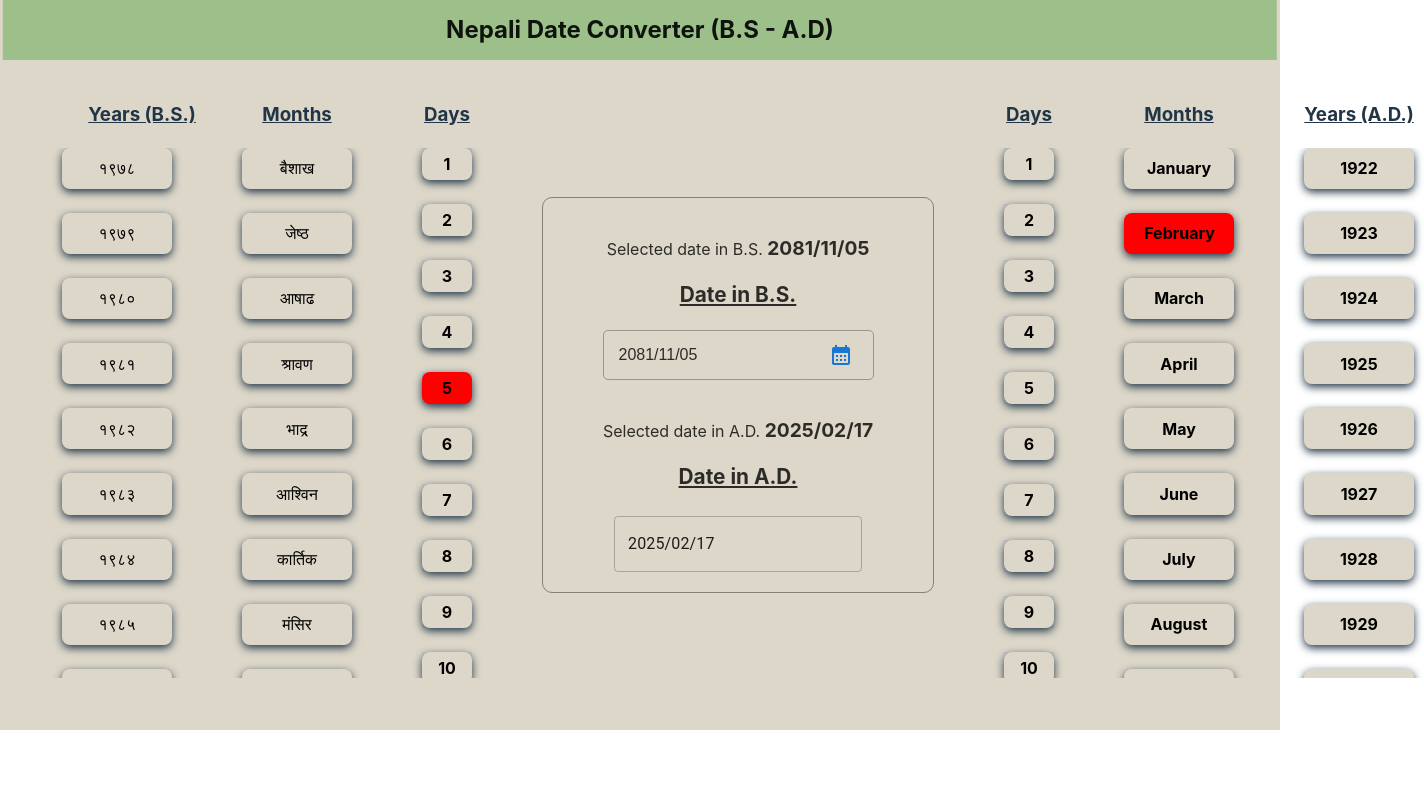
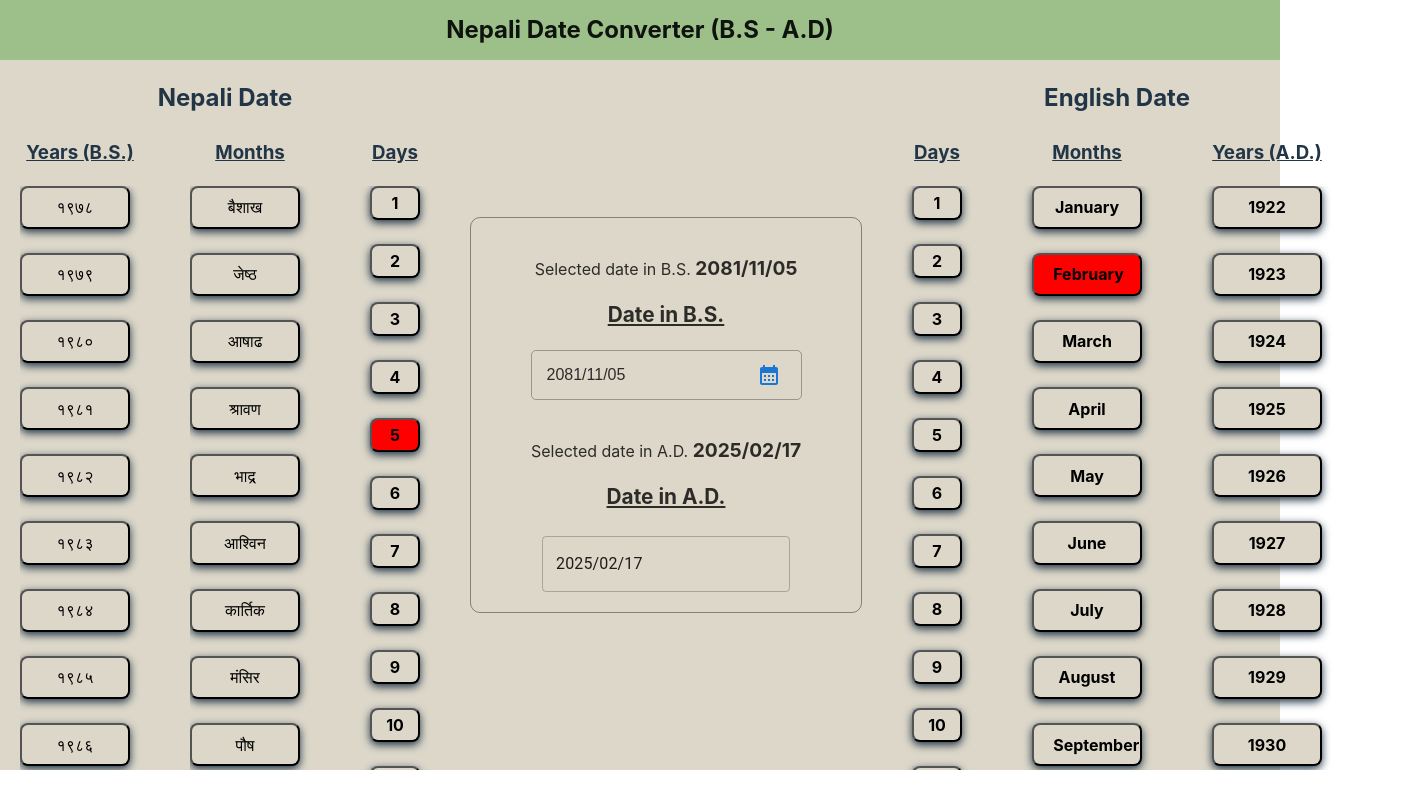
Before and after one commit to bipin-Pariyar2003/Nepali-Date-Picker, a React (Vite) app: page / in a window 1280 px wide. Shown: the whole page, 1424 px wide, since content can reach past the window. Built offline with nearby package versions, Linux system fonts and the light colour scheme.

Commit message:
styled little bit

```diff
--- a/src/App.css
+++ b/src/App.css
@@ -2,7 +2,7 @@
   /* max-width: 1280px; */
   max-width: 100%;
   margin: 0 auto;
-  padding: 2rem;
+  /* padding: 2rem; */
   text-align: center;
   background-color: #dcd7c9;
   /* background-color: #9DC08B; */
--- a/src/App.jsx
+++ b/src/App.jsx
@@ -17,10 +17,8 @@ function App() {
   const initialNepaliDate = ad2bsHandler(initialEnglishDate);
 
   //state
-  const [selectedNepaliDate, setSelectedNepaliDate] =
-    useState(initialNepaliDate);
-  const [selectedEnglishDate, setSelectedEnglishDate] =
-    useState(initialEnglishDate);
+  const [selectedNepaliDate, setSelectedNepaliDate] = useState(initialNepaliDate);
+  const [selectedEnglishDate, setSelectedEnglishDate] = useState(initialEnglishDate);
 
   //handling nepali date change
   const handleNepaliDateChange = (date) => {
@@ -44,25 +42,32 @@ function App() {
           display: "flex",
           alignItems: "center",
           justifyContent: "space-between", // Ensures left, center, and right alignment
-          padding: "20px",
+          padding: "0 20px",
+          gap: "40px",
         }}
       >
         {/* Left Side (BsView) */}
         <div
-          style={{ flex: "1", display: "flex", justifyContent: "flex-start" }}
+          style={{
+            display: "flex",
+            flex: 1,
+            gap: "50px",
+            width: "100%",
+            justifyContent: "center",
+            position: "relative",
+            paddingTop: "60px",
+          }}
         >
-          <BsView
-            selectedDate={selectedNepaliDate}
-            onChange={handleNepaliDateChange}
-          />
+          <h2 style={{ position: "absolute", top: 0 }}>Nepali Date</h2>
+          <BsView selectedDate={selectedNepaliDate} onChange={handleNepaliDateChange} />
         </div>
 
         {/* Centered (DatePickers) */}
         <div
           style={{
-            margin: "60px",
-            marginTop: "120px",
-            width: "40%", // Set explicit width for more space
+            // margin: "60px",
+            // marginTop: "60px",
+            width: "min-content", // Set explicit width for more space
             minWidth: "350px", // Ensure it doesn't get too small
             display: "flex",
             flexDirection: "column",
@@ -72,6 +77,7 @@ function App() {
             padding: "20px",
             alignItems: "center",
             justifyContent: "center",
+            flex: 1,
           }}
         >
           <NepDatePicker
@@ -85,11 +91,19 @@ function App() {
         </div>
 
         {/* Right Side (AdView) */}
-        <div style={{ flex: "1", display: "flex", justifyContent: "flex-end" }}>
-          <AdView
-            selectedDate={selectedEnglishDate}
-            onChange={handleEngDateChange}
-          />
+        <div
+          style={{
+            display: "flex",
+            flex: 1,
+            gap: "50px",
+            width: "100%",
+            justifyContent: "center",
+            position: "relative",
+            paddingTop: "60px",
+          }}
+        >
+          <h2 style={{ position: "absolute", top: 0 }}>English Date</h2>
+          <AdView selectedDate={selectedEnglishDate} onChange={handleEngDateChange} />
         </div>
       </div>
     </>
--- a/src/Views/AdView/index.css
+++ b/src/Views/AdView/index.css
@@ -2,7 +2,6 @@
   width: 110px;
   font-weight: bold;
   background-color: #dcd7c9;
-
   box-shadow: #213547 0px 3px 8px;
   margin: 0;
 }
@@ -11,7 +10,6 @@
   width: 110px;
   font-weight: bold;
   background-color: #b3d8a8;
-
   box-shadow: #213547 0px 3px 8px;
   margin: 0;
 }
@@ -33,7 +31,6 @@
   padding: 5px;
   font-weight: bold;
   background-color: #b3d8a8;
-
   box-shadow: #213547 0px 3px 8px;
   margin: 0;
 }
--- a/src/Views/AdView/index.jsx
+++ b/src/Views/AdView/index.jsx
@@ -40,14 +40,14 @@ const AdView = ({ selectedDate, onChange }) => {
   return (
     <>
       {/* showing days  */}
-      <div style={{ marginTop: "30px", marginRight: "50px" }}>
+      <div>
         <h3 style={{ textDecoration: "underline" }}>Days</h3>
         <div
           style={{
             marginTop: "0px",
             display: "flex",
             flexDirection: "column",
-            height: "530px",
+            height: "73vh",
             overflowY: "auto",
           }}
         >
@@ -89,9 +89,10 @@ ${+viewDate.date === +day ? "highlight-day" : "day-button"}
                     //  }
                     // }
                     onClick={() => {
-                      const date = `${viewDate.year}/${String(
-                        viewDate.month
-                      ).padStart(2, 0)}/${String(index + 1).padStart(2, 0)}`;
+                      const date = `${viewDate.year}/${String(viewDate.month).padStart(
+                        2,
+                        0
+                      )}/${String(index + 1).padStart(2, 0)}`;
 
                       if (isValidDate(date)) {
                         onChange(date);
@@ -115,7 +116,7 @@ ${+viewDate.date === +day ? "highlight-day" : "day-button"}
       </div>
 
       {/* showing the months  */}
-      <div style={{ marginTop: "30px", marginRight: "50px" }}>
+      <div style={{}}>
         <h3 style={{ textDecoration: "underline" }}>Months</h3>
 
         <div
@@ -125,7 +126,7 @@ ${+viewDate.date === +day ? "highlight-day" : "day-button"}
             gap: "0px",
             display: "flex",
             flexDirection: "column",
-            height: "530px",
+            height: "73vh",
             overflowY: "auto",
           }}
         >
@@ -163,8 +164,7 @@ ${+viewDate.date === +day ? "highlight-day" : "day-button"}
                     className={`month
                       ${
                         // isCurrentMonth(month)
-                        +currentYear === +viewDate.year &&
-                        +currentMonth === index + 1
+                        +currentYear === +viewDate.year && +currentMonth === index + 1
                           ? "current-month"
                           : "year-month-button"
                       }
@@ -176,21 +176,16 @@ ${+viewDate.date === +day ? "highlight-day" : "day-button"}
 
                     }`}
                     onClick={() => {
-                      const daysInMonth = getDaysInMonth(
-                        viewDate.year,
-                        index + 1
-                      );
+                      const daysInMonth = getDaysInMonth(viewDate.year, index + 1);
                       const daysArray = Array.from(
                         { length: daysInMonth },
                         (_, i) => i + 1
                       );
 
-                      const date = `${viewDate.year}/${String(
-                        index + 1
-                      ).padStart(2, 0)}/${String(viewDate.date).padStart(
+                      const date = `${viewDate.year}/${String(index + 1).padStart(
                         2,
                         0
-                      )}`;
+                      )}/${String(viewDate.date).padStart(2, 0)}`;
                       // const isValidDate = moment(date, "YYYY/MM/DD").isValid();
 
                       if (isValidDate(date)) {
@@ -216,13 +211,13 @@ ${+viewDate.date === +day ? "highlight-day" : "day-button"}
       </div>
 
       {/* showing the years  */}
-      <div style={{ marginTop: "30px" }}>
+      <div style={{}}>
         <h3 style={{ textDecoration: "underline" }}>Years (A.D.)</h3>
         <div
           style={{
             display: "flex",
             flexDirection: "column",
-            height: "530px",
+            height: "73vh",
             overflowY: "auto",
           }}
         >
@@ -252,11 +247,7 @@ ${+viewDate.date === +day ? "highlight-day" : "day-button"}
                 >
                   <button
                     className={`year
-                       ${
-                         +currentYear === +engYear
-                           ? "current-year"
-                           : "year-month-button"
-                       }
+                       ${+currentYear === +engYear ? "current-year" : "year-month-button"}
                      ${
                        +viewDate.year === +engYear
                          ? "highlight-year-month"
@@ -265,21 +256,16 @@ ${+viewDate.date === +day ? "highlight-day" : "day-button"}
 
                     `}
                     onClick={() => {
-                      const daysInMonth = getDaysInMonth(
-                        engYear,
-                        viewDate.month
-                      );
+                      const daysInMonth = getDaysInMonth(engYear, viewDate.month);
                       const daysArray = Array.from(
                         { length: daysInMonth },
                         (_, i) => i + 1
                       );
 
-                      const date = `${engYear}/${String(
-                        viewDate.month
-                      ).padStart(2, 0)}/${String(viewDate.date).padStart(
+                      const date = `${engYear}/${String(viewDate.month).padStart(
                         2,
                         0
-                      )}`;
+                      )}/${String(viewDate.date).padStart(2, 0)}`;
                       // const isValidDate = moment(date, "YYYY/MM/DD").isValid();
 
                       if (isValidDate(date)) {
--- a/src/Views/BsView/index.jsx
+++ b/src/Views/BsView/index.jsx
@@ -1,10 +1,6 @@
 import React from "react";
 import { np, calendar_data } from "assets/RNepaliCalendar/data";
-import {
-  toNepaliNumber,
-  getDaysInMonth,
-  getCurrentBS,
-} from "assets/RNepaliCalendar";
+import { toNepaliNumber, getDaysInMonth, getCurrentBS } from "assets/RNepaliCalendar";
 import moment from "moment";
 import "./index.css";
 
@@ -44,16 +40,16 @@ const BsView = ({ selectedDate, onChange }) => {
   return (
     <>
       {/* showing the years  */}
-      <div style={{ marginTop: "30px" }}>
-        <h3 style={{ textDecoration: "underline" }}>Years (B.S.)</h3>
+      <div style={{ textAlign: "center" }}>
+        <h3 style={{ textDecoration: "underline", textAlign: "center" }}>Years (B.S.)</h3>
         <div
           style={{
             display: "flex",
             flexDirection: "column",
-            height: "530px",
+            height: "73vh",
             overflowY: "auto",
-            marginTop: "0px",
-            marginRight: "50px",
+            margin: "0px",
+            // marginRight: "50px",
           }}
         >
           {Object.keys(calendar_data).map((year, index) => {
@@ -62,26 +58,18 @@ const BsView = ({ selectedDate, onChange }) => {
               <React.Fragment key={index}>
                 <div
                   style={{
-                    textAlign: "center",
-                    margin: "10px",
-                    marginTop: "0px",
-                    marginBottom: "0px",
-                    display: "flex",
-                    alignItems: "center",
-                    flexDirection: "column",
-                    backgroundColor: "#ccc",
-                    color: "rgba(0, 0, 0, 0.9)",
-                    borderRadius: "25px",
-                    padding: "0",
+                    // textAlign: "center",
+                    margin: "0px",
+                    marginRight: "10px",
+
+                    // display: "flex",
+                    // alignItems: "center",
+                    // flexDirection: "column",
                   }}
                 >
                   <button
                     className={`year
-                       ${
-                         +currentYear === +year
-                           ? "current-year"
-                           : "year-month-button"
-                       }
+                       ${+currentYear === +year ? "current-year" : "year-month-button"}
                       ${
                         +viewDate.year === +year
                           ? "highlight-year-month"
@@ -125,15 +113,15 @@ const BsView = ({ selectedDate, onChange }) => {
       </div>
 
       {/* showing the months  */}
-      <div style={{ marginTop: "30px" }}>
+      <div style={{}}>
         <h3 style={{ textDecoration: "underline" }}>Months</h3>
 
         <div
           style={{
-            marginTop: "0px",
-            display: "flex",
-            flexDirection: "column",
-            height: "530px",
+            // marginTop: "0px",
+            // display: "flex",
+            // flexDirection: "column",
+            height: "73vh",
             overflowY: "auto",
           }}
         >
@@ -142,25 +130,20 @@ const BsView = ({ selectedDate, onChange }) => {
               <React.Fragment key={index}>
                 <div
                   style={{
-                    textAlign: "center",
-                    margin: "10px",
-                    marginTop: "0px",
-                    marginBottom: "0px",
+                    // textAlign: "center",
+                    margin: "0px",
+                    marginRight: "10px",
+
                     display: "flex",
                     alignItems: "center",
                     flexDirection: "column",
-                    backgroundColor: "#ccc",
-                    color: "rgba(0, 0, 0, 0.9)",
-                    borderRadius: "25px",
-                    padding: "0px",
                   }}
                 >
                   <button
                     value={index + 1}
                     className={`month
                       ${
-                        +currentYear === +viewDate.year &&
-                        +currentMonth === index + 1
+                        +currentYear === +viewDate.year && +currentMonth === index + 1
                           ? "current-month"
                           : "year-month-button"
                       }
@@ -172,21 +155,16 @@ const BsView = ({ selectedDate, onChange }) => {
 
                     `}
                     onClick={() => {
-                      const daysInMonth = getDaysInMonth(
-                        +viewDate.year,
-                        index + 1
-                      );
+                      const daysInMonth = getDaysInMonth(+viewDate.year, index + 1);
                       const daysArray = Array.from(
                         { length: daysInMonth },
                         (_, i) => i + 1
                       );
 
-                      const date = `${viewDate.year}/${String(
-                        index + 1
-                      ).padStart(2, 0)}/${String(viewDate.date).padStart(
+                      const date = `${viewDate.year}/${String(index + 1).padStart(
                         2,
                         0
-                      )}`;
+                      )}/${String(viewDate.date).padStart(2, 0)}`;
                       // const isValidDate = moment(date, "YYYY/MM/DD").isValid();
 
                       if (isValidDate(date)) {
@@ -211,14 +189,14 @@ const BsView = ({ selectedDate, onChange }) => {
         </div>
       </div>
       {/* showing gatey  */}
-      <div style={{ marginTop: "30px", marginLeft: "50px" }}>
+      <div style={{}}>
         <h3 style={{ textDecoration: "underline" }}>Days</h3>
         <div
           style={{
             marginTop: "0px",
-            display: "flex",
-            flexDirection: "column",
-            height: "530px",
+            // display: "flex",
+            // flexDirection: "column",
+            height: "73vh",
             overflowY: "auto",
           }}
         >
@@ -247,14 +225,13 @@ const BsView = ({ selectedDate, onChange }) => {
                           ? "today"
                           : "day-button"
                       }
-                      ${
-                        +viewDate.date === +day ? "highlight-day" : "day-button"
-                      }
+                      ${+viewDate.date === +day ? "highlight-day" : "day-button"}
                     `}
                     onClick={() => {
-                      const date = `${viewDate.year}/${String(
-                        viewDate.month
-                      ).padStart(2, 0)}/${String(index + 1).padStart(2, 0)}`;
+                      const date = `${viewDate.year}/${String(viewDate.month).padStart(
+                        2,
+                        0
+                      )}/${String(index + 1).padStart(2, 0)}`;
                       // const isValidDate = moment(date, "YYYY/MM/DD").isValid();
 
                       if (isValidDate(date)) {
--- a/src/index.css
+++ b/src/index.css
@@ -35,12 +35,12 @@ h1 {
 
 button {
   border-radius: 8px;
-  border: 1px solid transparent;
+  /* border: 1px solid transparent; */
   padding: 0.6em 1.2em;
   font-size: 1em;
-  font-weight: 500;
+  /* font-weight: 500; */
   font-family: inherit;
-
+  background-color: #1a1a1a;
   cursor: pointer;
   transition: border-color 0.25s;
 }
@@ -70,17 +70,18 @@ h2 {
 }
 
 .heading {
-  position: absolute; /* Positions the div at the top */
-  top: 0;
-  left: 50%;
+  /* Positions the div at the top */
+  /* position: absolute; */
+  /* top: 0;
+  left: 50%; */
   /* Moves the left edge to the center */
 
-  transform: translateX(-50%);
+  /* transform: translateX(-50%); */
 
   /* Moves it back by half of its width to center it */
 
   max-width: 100%;
-  width: 98%; /* Set width to 50% */
+  /* Set width to 50% */
   height: 40px; /* Adjust height if needed */
   padding: 10px; /* Add some padding */
   display: flex;
@@ -110,24 +111,6 @@ h2 {
   text-decoration: underline;
 }
 
-/* .year-month-button {
-  width: 110px;
-  font-weight: bold;
-  background-color: #dcd7c9;
-
-  box-shadow: #213547 0px 3px 8px;
-  margin: 0;
-}
-
-.highlight-year-month {
-  width: 110px;
-  font-weight: bold;
-  background-color: #b3d8a8;
-
-  box-shadow: #213547 0px 3px 8px;
-  margin: 0;
-} */
-
 /* For WebKit browsers (Chrome, Safari) */
 ::-webkit-scrollbar {
   width: 3px; /* Adjust the width as needed */
@@ -147,23 +130,3 @@ h2 {
 ::-webkit-scrollbar-thumb:hover {
   background: #555; /* Handle color on hover */
 }
-
-/* .day-button {
-  width: 50px;
-  padding: 5px;
-  font-weight: bold;
-  background-color: #dcd7c9;
-
-  box-shadow: #213547 0px 3px 8px;
-  margin: 0;
-}
-
-.highlight-day {
-  width: 50px;
-  padding: 5px;
-  font-weight: bold;
-  background-color: #b3d8a8;
-
-  box-shadow: #213547 0px 3px 8px;
-  margin: 0;
-} */
```
